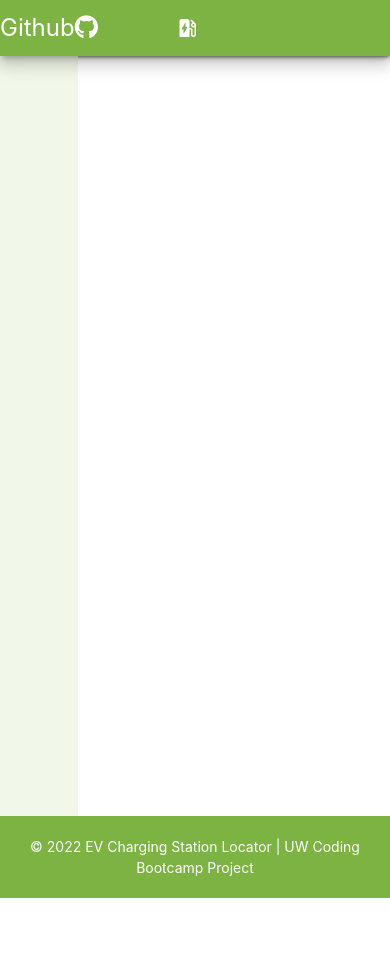
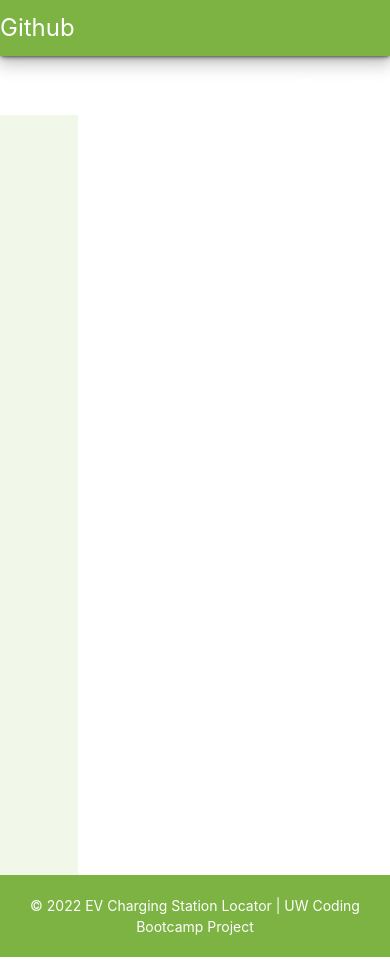
Before and after one commit to Ofelia1870/charging-station-finder, a plain HTML site: page index.html in a window 390 px wide. Before the commit the page ends 918 px from the top, so only its background shows below. Drawn offline with nearby package versions, Linux system fonts and the light colour scheme; no server answers.

Commit message:
fix for mobile devices

```diff
--- a/index.html
+++ b/index.html
@@ -23,9 +23,9 @@
   <header>
     <nav>
       <div class="nav-wrapper light-green darken-1 z-depth-3">
-        <a href="https://github.com/Ofelia1870/charging-station-finder" style="font-size:24px">Github<i class="fa fa-github"></i></a>
-        <a href="index.html" class="brand-logo  center waves-effect"><i class="material-icons large">ev_station</i></a>
-        <ul class="right hide-on-med-and-down">
+        <a href="https://github.com/Ofelia1870/charging-station-finder" style="font-size:24px">Github<i class="fa fa-github hide-on-med-and-down"></i></a>
+        <a href="index.html" class="brand-logo  center waves-effect hide-on-med-and-down"><i class="material-icons large">ev_station</i></a>
+        <ul class="right">
           <li>
             <form>
             <div class="input-field">
```
